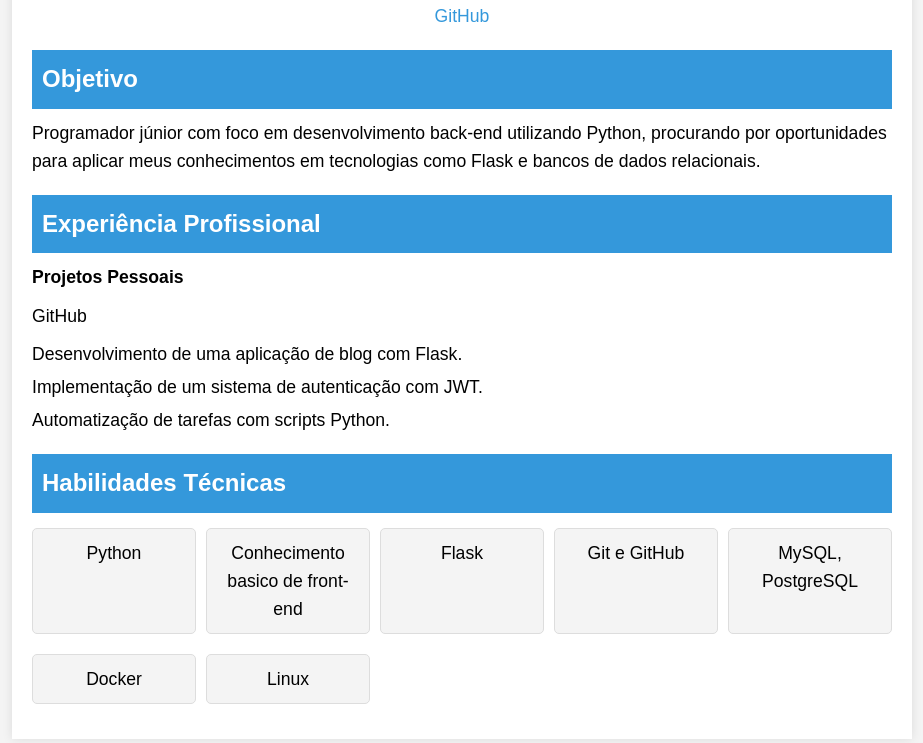
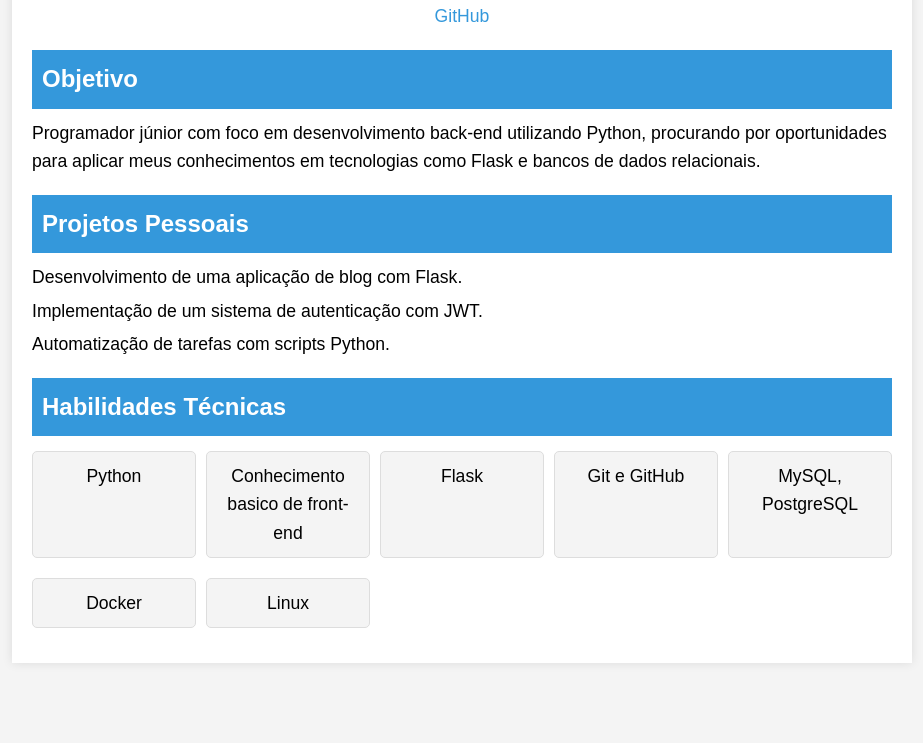
Before and after one commit to Bruno746883/Curriculo, a plain HTML site: page index.html in a window 1280 px wide. Shown: the part 173-916 px from the top of the page, without its empty margins (178-1101 px from the left). After the commit the page ends 856 px from the top, so only its background shows below. Drawn offline with Linux system fonts and the light colour scheme.

Commit message:
Update index.html

```diff
--- a/index.html
+++ b/index.html
@@ -23,9 +23,7 @@
 
         <section>
             <div class="job">
-            <h2>Experiência Profissional</h2>
-                <h3>Projetos Pessoais</h3>
-                <p>GitHub</p>
+            <h2>Projetos Pessoais</h2>
                 <ul>
                     <li>Desenvolvimento de uma aplicação de blog com Flask.</li>
                     <li>Implementação de um sistema de autenticação com JWT.</li>
```
